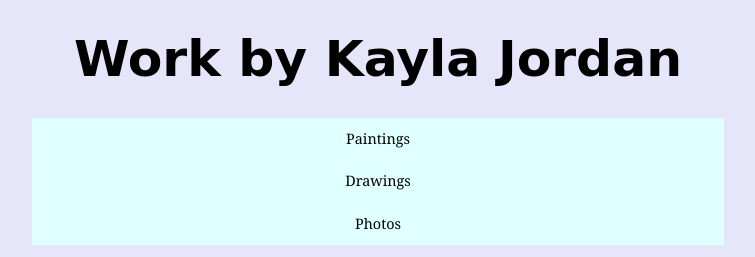
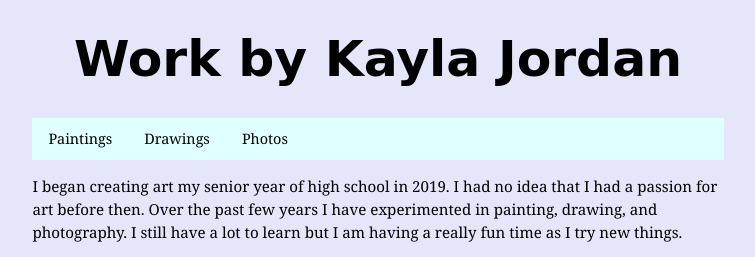
Before and after one commit to kaylajordan11/Single-Serving-Page, a plain HTML site: page index.html in a window 1280 px wide. Shown: the top 257 px of the page, without its empty margins (262-1017 px from the left). Drawn offline with Linux system fonts and the light colour scheme; a web font is replaced by a local one.

Commit message:
Update main.css

```diff
--- a/css/main.css
+++ b/css/main.css
@@ -59,7 +59,7 @@ img {
   background-color: #E0FFFF;
 }
 
-ul.topnav li {float: middle;}
+ul.topnav li {float: left;}
 
 ul.topnav li a {
   display: block;
```
